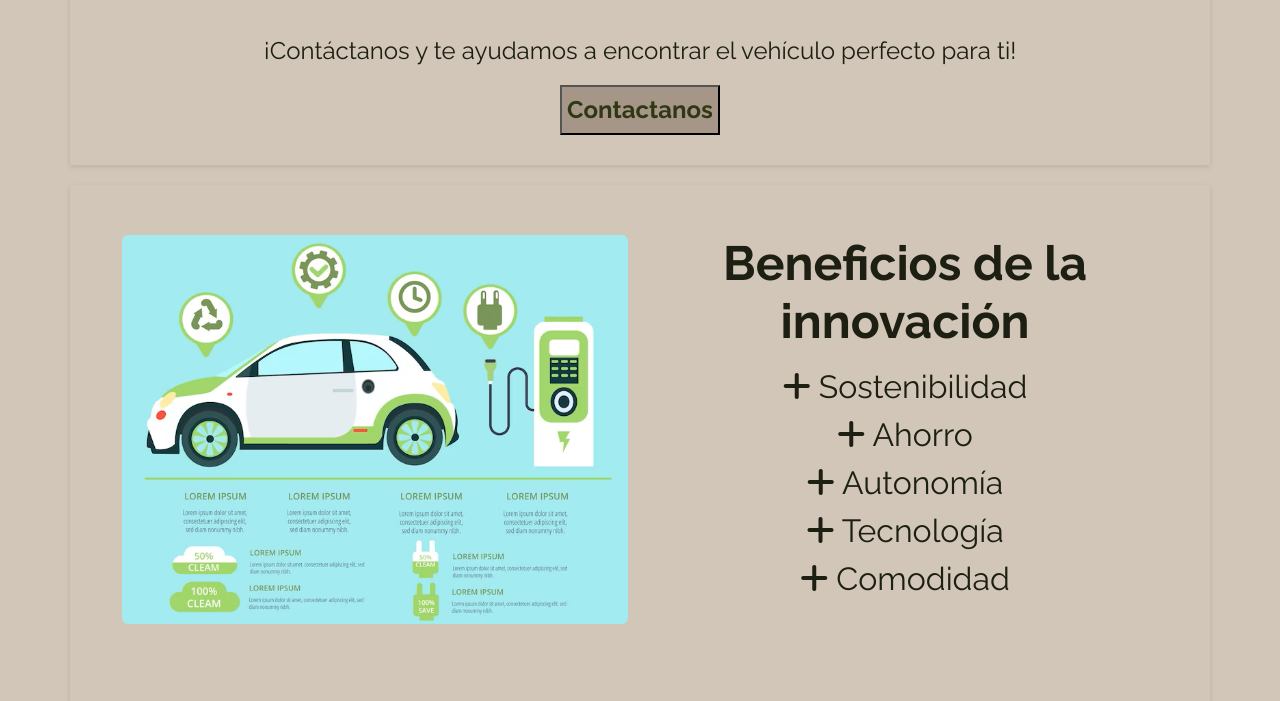
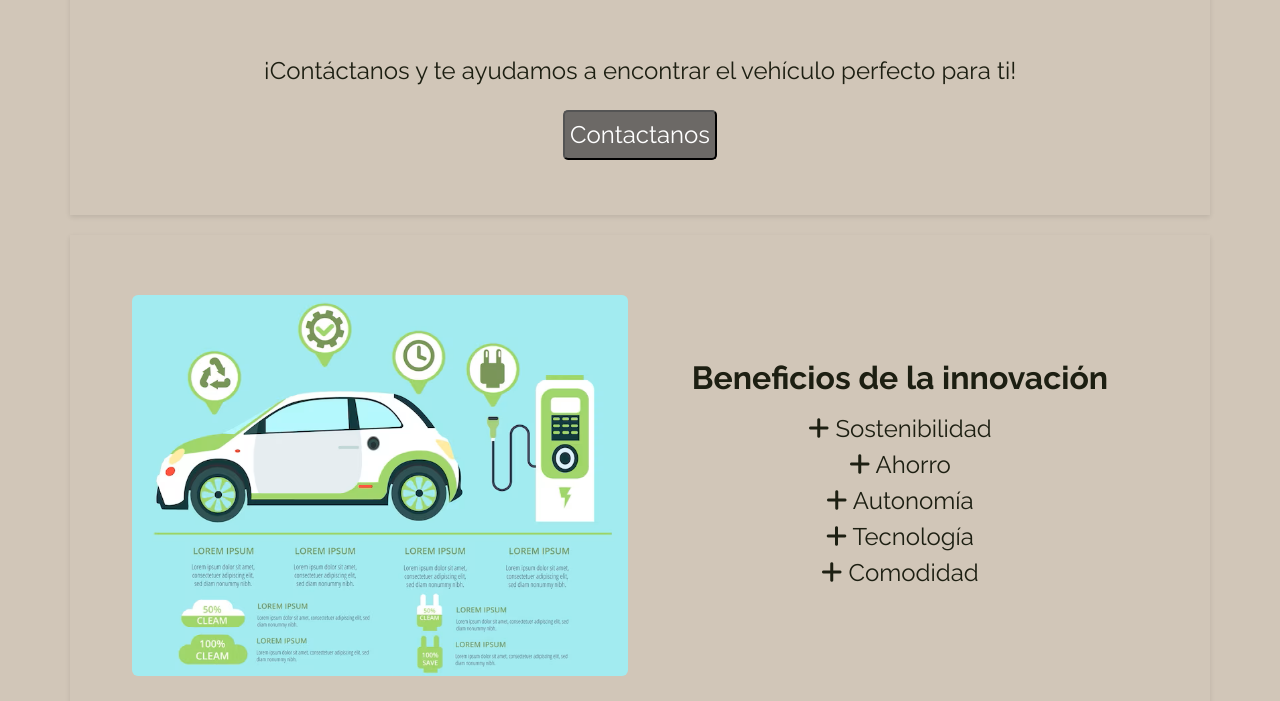
Before and after one commit to FranciscoCuminiLondero/PF-CuminiLondero, a plain HTML site: page pages/about-us.html in a window 1280 px wide. Shown: the part 1496-2197 px from the top of the page. Drawn offline with nearby package versions, Linux system fonts and the light colour scheme.

Commit message:
Modificación de la página Nosotros

```diff
--- a/pages/about-us.html
+++ b/pages/about-us.html
@@ -68,7 +68,7 @@
                     <p>
                         ¡Contáctanos y te ayudamos a encontrar el vehículo perfecto para ti!
                     </p>
-                    <a href="./contact.html#form"><input type="button" value="Contactanos"></a>
+                    <a href="./contact.html#form"><input class="button" type="button" value="Contactanos"></a>
                 </div>
             </article>
         </section>
--- a/sass/utilities/_variables.scss
+++ b/sass/utilities/_variables.scss
@@ -1,6 +1,7 @@
 $color-eerieblack: #1D1F12;
 $color-drabdarkbrown: #2F3714;
 $color-sgbusgreen: #7ED957;
+$color-dimgray: #6c6966;
 $color-beaver: #A69687;
 $color-strongbone: #D9CCBD;
 $color-dun: #d1c6b8;
--- a/sass/views/_about-us.scss
+++ b/sass/views/_about-us.scss
@@ -1,13 +1,19 @@
 .about-us {
     text-align: center;
+    padding: 20px;
     p {
         margin-top: 20px;
     }
-    input {
-        background-color: $color-beaver;
-        color: $color-drabdarkbrown;
-        font-weight: 700;
+    .button {
         padding: 5px;
+        margin: 5px;
+        background-color: $color-dimgray;
+        color: #fff;
+        border-color: none;
+        border-radius: 5px;
+        &:hover {
+            background-color: $color-sgbusgreen;
+        }
     }
 }
 .characteristics-section {
@@ -29,13 +35,17 @@
 @media only screen and (min-width:768px) {
     .characteristics-section {
         text-align: center;
-
+        img:hover {
+            transform: rotateX(360deg);
+            transition-duration: 3s;
+            transition-delay: 0.2s;
+        }
         h4 {
-            font-size: 3rem;
+            font-size: 2rem;
         }
         .benefits, .user-experience{
-            padding: 40px;
-            font-size: 2rem;
+            padding: 50px;
+            font-size: 1.5rem;
         }
     }
 }
--- a/sass/views/_home.scss
+++ b/sass/views/_home.scss
@@ -63,5 +63,8 @@
             font-size: 1.2rem;
             font-weight: 700;
         }
+        .btn:hover {
+            background-color: $color-sgbusgreen;
+        }
     }
 }
```
Also changed, not shown: css/styles.css, sass/components/_buttons.scss (deleted), 1 other file.
